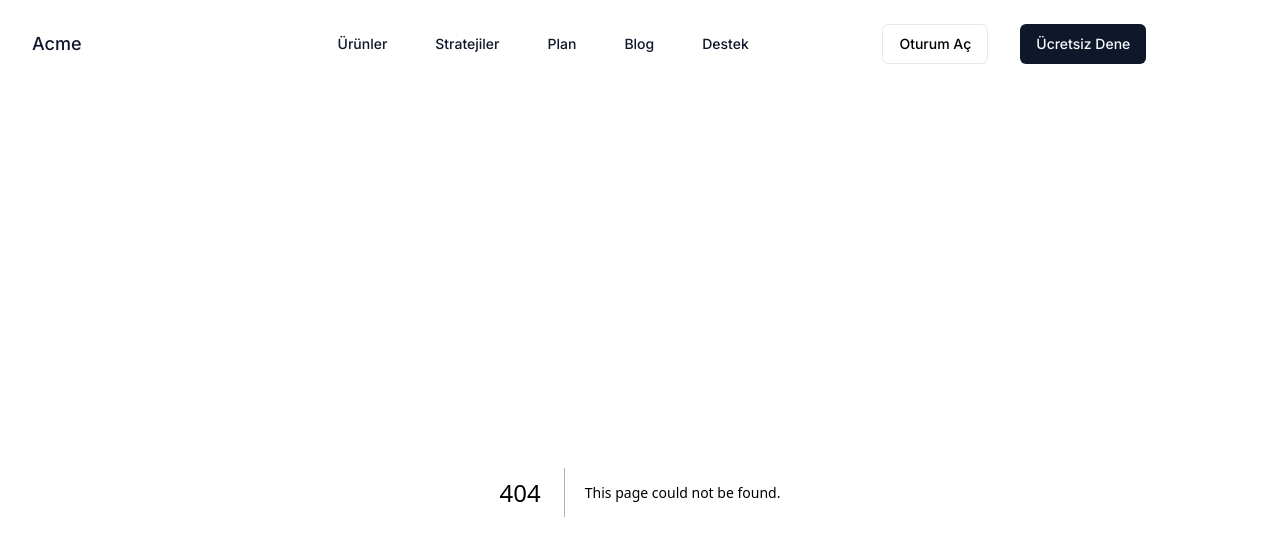
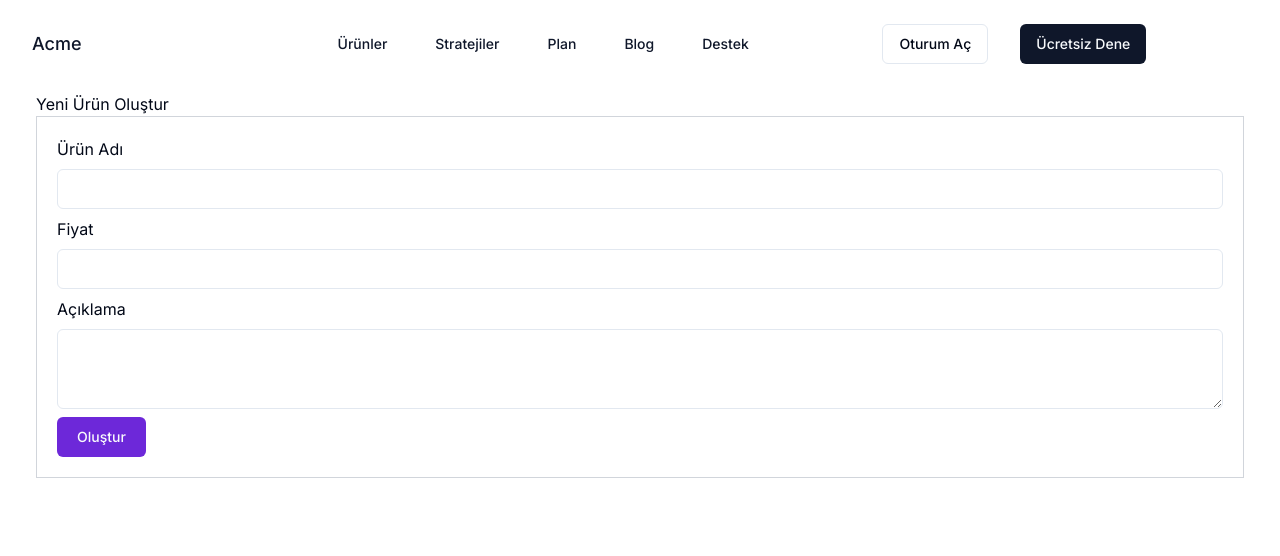
Before and after one commit to cmlttnts/next-products, a Next.js app: page /products/new in a window 1280 px wide. Before the commit this address had no page. Shown: the top 556 px of the page. Built offline with nearby package versions, Linux system fonts and the light colour scheme.

Commit message:
Create page for product

```diff
--- /dev/null
+++ b/app/api/dummyProduct.ts
@@ -0,0 +1,68 @@
+import type { MultipleProductsResponse, Product } from "../types";
+
+const BASE_URL = "https://dummyjson.com";
+const PRODUCTS_URL = `${BASE_URL}/products`;
+const PRODUCTS_SEARCH_URL = `${PRODUCTS_URL}/search`;
+const PRODUCT_CREATE_URL = `${PRODUCTS_URL}/add`;
+const PRODUCTS_DEFAULT_LIMIT = 10;
+
+export async function getAllProducts({
+  limit,
+  skip,
+}: {
+  limit: number;
+  skip: number;
+}): Promise<MultipleProductsResponse> {
+  const fullUrl = `${PRODUCTS_URL}?limit=${
+    limit || PRODUCTS_DEFAULT_LIMIT
+  }&skip=${skip || 0}`;
+  const response = await fetch(fullUrl);
+  if (response.ok) {
+    const data = await response.json();
+    return data;
+  } else {
+    throw new Error("Error fetching products: " + response.statusText);
+  }
+}
+
+export async function searchProducts({
+  limit,
+  skip,
+  q,
+}: {
+  limit: number;
+  skip: number;
+  q: string;
+}): Promise<MultipleProductsResponse> {
+  const fullUrl = `${PRODUCTS_SEARCH_URL}?limit=${
+    limit || PRODUCTS_DEFAULT_LIMIT
+  }&skip=${skip || 0}&q=${q}`;
+  const response = await fetch(fullUrl);
+  if (response.ok) {
+    const data = await response.json();
+    return data;
+  } else {
+    throw new Error("Error fetching products: " + response.statusText);
+  }
+}
+
+export async function createProduct(product: {
+  title: string;
+  price: number;
+  description: string;
+}): Promise<Product> {
+  const response = await fetch(PRODUCT_CREATE_URL, {
+    method: "POST",
+    headers: {
+      "Content-Type": "application/json",
+    },
+    body: JSON.stringify(product),
+  });
+
+  if (response.ok) {
+    const data = await response.json();
+    return data;
+  } else {
+    throw new Error("Error creating product: " + response.statusText);
+  }
+}
--- a/app/components/ProductsTable/index.tsx
+++ b/app/components/ProductsTable/index.tsx
@@ -1,20 +1,8 @@
+import { getAllProducts, searchProducts } from "@/app/api/dummyProduct";
 import Pagination from "../Pagination";
 
 /* eslint-disable @next/next/no-img-element */
-type Product = {
-  id: string;
-  title: string;
-  price: number;
-  images: string[];
-};
 
-type Response = {
-  products: Product[];
-  total: number;
-};
-const BASE_URL = "https://dummyjson.com";
-const PRODUCTS_URL = `${BASE_URL}/products`;
-const PRODUCTS_SEARCH_URL = `${BASE_URL}/products/search`;
 const PRODUCTS_LIMIT = 10;
 
 export default async function ProductsTable({
@@ -25,16 +13,24 @@ export default async function ProductsTable({
   q: string;
 }) {
   const skip = (Number(page) - 1) * PRODUCTS_LIMIT;
-  let PRODUCTSFullUrl = "";
-  if (q === "") {
-    PRODUCTSFullUrl = `${PRODUCTS_URL}?limit=${PRODUCTS_LIMIT}&skip=${skip}`;
+  let products;
+  let total;
+  if (!q) {
+    const resp = await getAllProducts({
+      limit: PRODUCTS_LIMIT,
+      skip,
+    });
+    products = resp.products;
+    total = resp.total;
   } else {
-    PRODUCTSFullUrl = `${PRODUCTS_SEARCH_URL}?limit=${PRODUCTS_LIMIT}&skip=${skip}&q=${q}`;
+    const resp = await searchProducts({
+      q,
+      limit: PRODUCTS_LIMIT,
+      skip,
+    });
+    products = resp.products;
+    total = resp.total;
   }
-
-  const { products, total } = await fetch(PRODUCTSFullUrl).then<Response>(
-    (res) => res.json()
-  );
 
   console.log("total: ", total);
 
--- /dev/null
+++ b/app/products/new/page.tsx
@@ -0,0 +1,45 @@
+import { createProduct } from "@/app/api/dummyProduct";
+import { Button } from "@/components/ui/button";
+import { Input } from "@/components/ui/input";
+import { Textarea } from "@/components/ui/textarea";
+import { redirect } from "next/navigation";
+
+export default function CreateNewProduct() {
+  async function handleSubmit(formData: FormData) {
+    "use server";
+
+    const title = formData.get("title") as string;
+    const price = formData.get("price") as string;
+    const description = formData.get("description") as string;
+
+    // TODO: Validation steps
+
+    await createProduct({
+      title,
+      price: Number(price),
+      description,
+    });
+
+    return redirect(`/products`);
+  }
+
+  return (
+    <div className="flex flex-col">
+      <h1>Yeni Ürün Oluştur</h1>
+      <form
+        className="flex flex-col border border-gray-300 p-5 gap-2"
+        action={handleSubmit}
+      >
+        <label htmlFor="title">Ürün Adı</label>
+        <Input type="text" id="title" />
+        <label htmlFor="price">Fiyat</label>
+        <Input type="number" id="price" />
+        <label htmlFor="description">Açıklama</label>
+        <Textarea id="description" />
+        <Button className="bg-violet-700 w-max pl-5 pr-5" type="submit">
+          Oluştur
+        </Button>
+      </form>
+    </div>
+  );
+}
--- a/app/products/page.tsx
+++ b/app/products/page.tsx
@@ -4,6 +4,8 @@ import Search from "../components/Search";
 import ProductsTable from "../components/ProductsTable";
 import { Suspense } from "react";
 import Pagination from "../components/Pagination";
+import { Button } from "@/components/ui/button";
+import Link from "next/link";
 
 export default async function ProductsPage({
   searchParams,
@@ -17,7 +19,12 @@ export default async function ProductsPage({
 
   return (
     <div className="flex flex-col">
-      <Search />
+      <div className="flex flex-row justify-around">
+        <Search />
+        <Button className="bg-violet-700 w-max pl-5 pr-5">
+          <Link href="/products/new">Yeni Ürün Oluştur</Link>
+        </Button>
+      </div>
       <Suspense fallback={<div>Loading...</div>}>
         <ProductsTable page={page} q={q} />
       </Suspense>
--- /dev/null
+++ b/app/types.ts
@@ -0,0 +1,11 @@
+export type Product = {
+  id: string;
+  title: string;
+  price: number;
+  images: string[];
+};
+
+export type MultipleProductsResponse = {
+  products: Product[];
+  total: number;
+};
--- /dev/null
+++ b/components/ui/input.tsx
@@ -0,0 +1,25 @@
+import * as React from "react"
+
+import { cn } from "@/lib/utils"
+
+export interface InputProps
+  extends React.InputHTMLAttributes<HTMLInputElement> {}
+
+const Input = React.forwardRef<HTMLInputElement, InputProps>(
+  ({ className, type, ...props }, ref) => {
+    return (
+      <input
+        type={type}
+        className={cn(
+          "flex h-10 w-full rounded-md border border-input bg-background px-3 py-2 text-sm ring-offset-background file:border-0 file:bg-transparent file:text-sm file:font-medium placeholder:text-muted-foreground focus-visible:outline-none focus-visible:ring-2 focus-visible:ring-ring focus-visible:ring-offset-2 disabled:cursor-not-allowed disabled:opacity-50",
+          className
+        )}
+        ref={ref}
+        {...props}
+      />
+    )
+  }
+)
+Input.displayName = "Input"
+
+export { Input }
--- /dev/null
+++ b/components/ui/textarea.tsx
@@ -0,0 +1,24 @@
+import * as React from "react"
+
+import { cn } from "@/lib/utils"
+
+export interface TextareaProps
+  extends React.TextareaHTMLAttributes<HTMLTextAreaElement> {}
+
+const Textarea = React.forwardRef<HTMLTextAreaElement, TextareaProps>(
+  ({ className, ...props }, ref) => {
+    return (
+      <textarea
+        className={cn(
+          "flex min-h-[80px] w-full rounded-md border border-input bg-background px-3 py-2 text-sm ring-offset-background placeholder:text-muted-foreground focus-visible:outline-none focus-visible:ring-2 focus-visible:ring-ring focus-visible:ring-offset-2 disabled:cursor-not-allowed disabled:opacity-50",
+          className
+        )}
+        ref={ref}
+        {...props}
+      />
+    )
+  }
+)
+Textarea.displayName = "Textarea"
+
+export { Textarea }
```
